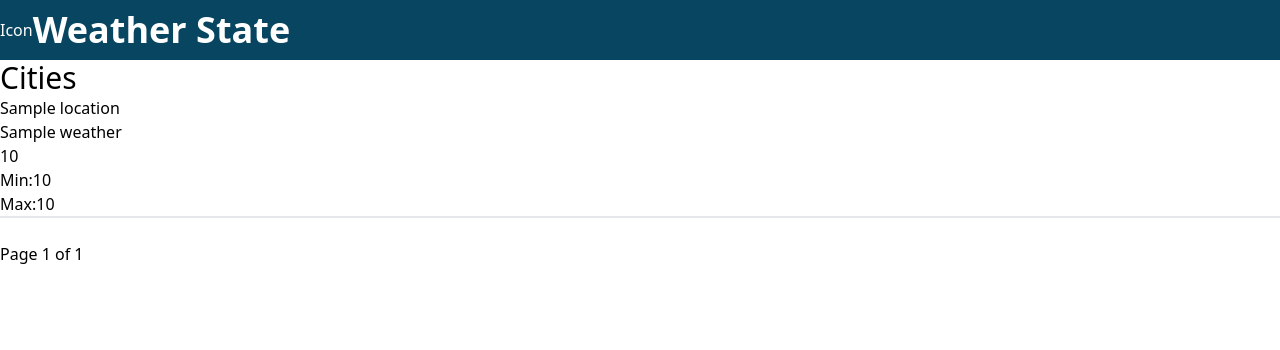
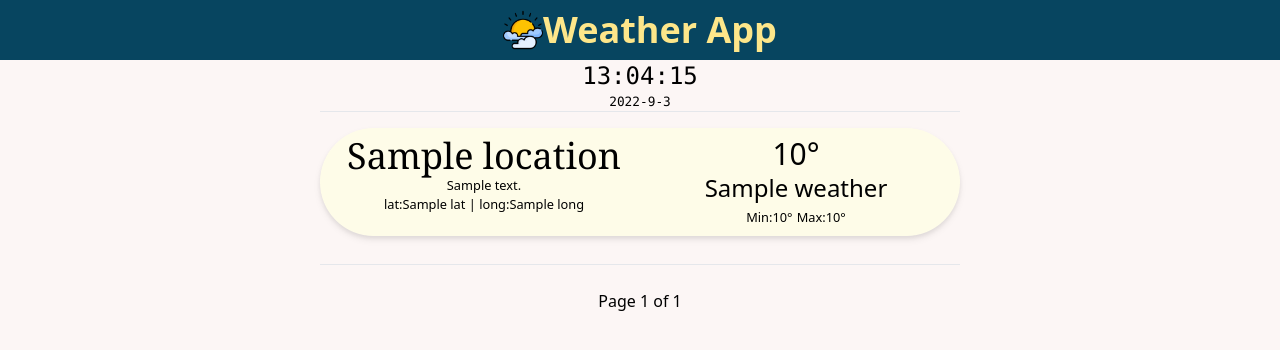
Before and after one commit to LeandroMartinMacato/weather_app_django, a Django app: template core/templates/core/home.html in a window 1280 px wide. Shown: the top 350 px of the page. Run offline with Django 4.2, Linux system fonts and the light colour scheme; the template is opened without the code that fills it: most values are stand-ins (such as "Sample title", 1, 10 or a date in 2020); some libraries are stand-ins or nearby versions.

Commit message:
imp: improve styling home , README , sample warn

```diff
--- a/core/templates/core/home.html
+++ b/core/templates/core/home.html
@@ -1,21 +1,45 @@
 {% extends 'base.html' %}
 
 {% block content %}
-<div class="content-container">
-    <h2 class="text-3xl"> Cities </h2>
+
+<div class="justify-center
+    xl:mx-80
+    lg:mx-40
+    md:mx-10
+    sm:mx-5
+    xs:mx-2
+    ">
+
+    <div class="text-center">
+        <div class="flex flex-col font-mono m-0">
+            <small class="text-2xl" id="txt"></small>
+            <small class="text-md" id="date"></small>
+        </div>
+        <hr class="mb-4">
+    </div>
+
     <div>
+
         {% for location in paged_data %}
-        <div>
-            <h3> {{location.name}} </h3>
-            <h4> {{location.info.weather}}</h4>
-            <div>
-                <h3> {{location.info.temperature}}</h3>
-                <h5> Min:{{location.info.min_temp}}</h5>
-                <h5> Max:{{location.info.max_temp}}</h5>
+        <div class="flex content-center bg-yellow-50 drop-shadow-md mb-7 rounded-full px-2 py-2">
+            <div class="basis-1/2 flex-col text-center py-auto">
+                <h3 class="text-4xl font-serif"> {{location.name}} </h3>
+                <div class="flex flex-col">
+                    <small> {{location.address}}</small>
+                    <small> lat:{{location.lat}} | long:{{location.long}}</small>
+                </div>
+            </div>
+            <div class="basis-1/2 text-center">
+                <h3 class="text-3xl"> {{location.info.temperature}}°</h3>
+                <h3 class="text-2xl"> {{location.info.weather}}</h3>
+                <small class=""> Min:{{location.info.min_temp}}°</small>
+                <small class=""> Max:{{location.info.max_temp}}°</small>
             </div>
             <hr>
         </div>
         {% endfor %}
+
+        <div class="text-center">
             <hr> <br/>
             {% if paged_data.has_previous %}
                 <a href="?page=1">&laquo First</a>
@@ -27,6 +51,30 @@
                 <a href="?page={{paged_data.paginator.num_pages}}">last &raquo</a>
             {% endif %}
         </div>
+
+    </div>
 </div>
 
+<script>
+function startTime() {
+	const today = new Date();
+	let h = today.getHours();
+	let m = today.getMinutes();
+	let s = today.getSeconds();
+    let date = today.getFullYear()+'-'+(today.getMonth()+1)+'-'+today.getDate();
+	m = checkTime(m);
+	s = checkTime(s);
+
+	document.getElementById("txt").innerHTML = h + ":" + m + ":" + s;
+    document.getElementById("date").innerHTML = date
+	setTimeout(startTime, 1000);
+}
+
+function checkTime(i) {
+	if (i < 10) {
+		i = "0" + i;
+	} // add zero in front of numbers < 10
+	return i;
+}
+</script>
 {% endblock content %}
--- a/static/styles/main.css
+++ b/static/styles/main.css
@@ -1,4 +1,4 @@
 body{
-    background-color: white;
+    background-color: #FCF6F5FF;
     margin: 0px 0px;
 }
--- a/templates/base.html
+++ b/templates/base.html
@@ -1,6 +1,7 @@
 <!DOCTYPE html>
+{% load static %}
+
 <html lang="en">
-{% load static %}
 <head>
     <meta charset="UTF-8">
     <meta http-equiv="X-UA-Compatible" content="IE=edge">
@@ -9,10 +10,9 @@
     <link rel="stylesheet" type="text/css" media="screen" href="{% static 'styles/main.css' %}">
     <script src="https://cdn.tailwindcss.com"></script>
 </head>
-<body>
+<body onload="startTime()">
     {% include 'navbar.html' %}
 
-<!-- <img src="{% static 'images/logo.jpg' %}" alt="..." /> -->
     {% block content %}
 
     {% endblock %}
--- a/templates/navbar.html
+++ b/templates/navbar.html
@@ -1,16 +1,15 @@
 <style>
 .navbar-container{
     background-color: #074560;
-    color: white;
-    display : flex;
 }
+
 </style>
 
+{% load static %}
+
 <nav class="navbar-container">
-    <div class="Header flex justify-center items-center my-2.5 rounded">
-            <h2> Icon </h2>
-            <!-- <img href="https://cdn-icons-png.flaticon.com/512/648/648198.png" alt="..." /> -->
-			<h1 class="Title text-4xl font-sans font-bold"> Weather State </h1>
-			<!-- <someIcon className="text-4xl ml-4" icon={faFeather} /> -->
+    <div class="flex justify-center py-2.5">
+            <img class="w-10" src="{% static 'images/icon.png' %}" alt="..." />
+			<h1 class="Title text-4xl font-sans font-bold text-amber-200"> Weather App </h1>
     </div>
 </nav>
```
Also changed, not shown: README.md (added), 1 other file. Lines whose indentation alone changed are shown as unchanged.
